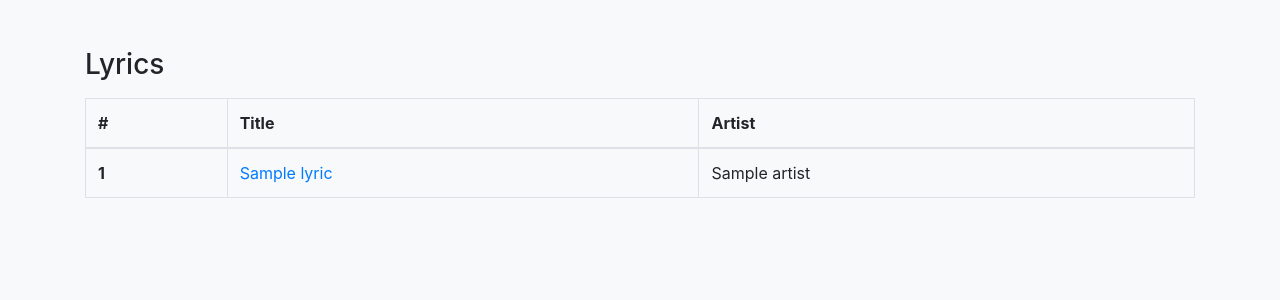
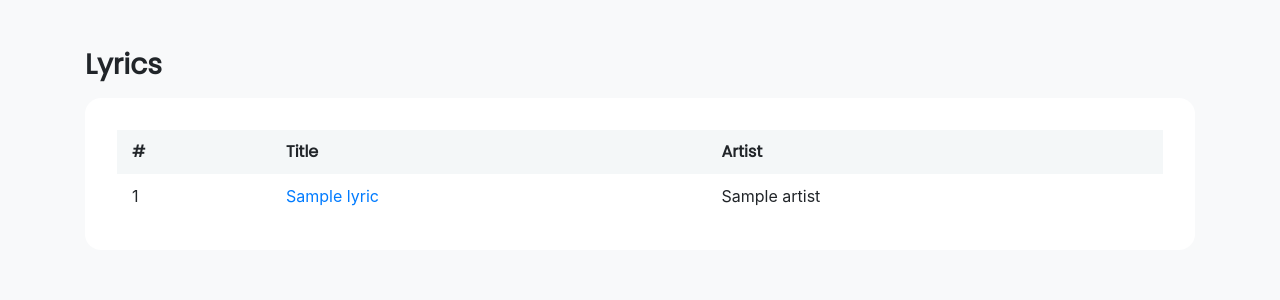
Before and after one commit to itshuien/lyrics-notation, a Django app: template lyrics/templates/lyrics/index.html in a window 1280 px wide. Shown: the top 300 px of the page. Run offline with Django 3.2, Linux system fonts and the light colour scheme; the template is opened without the code that fills it: most values are stand-ins (such as "Sample title", 1, 10 or a date in 2020); data that the repository does not hold is empty; style sheets or scripts are compiled from the project's sources; some libraries are stand-ins or nearby versions.

Commit message:
Update lyrics index page design and title text styles

```diff
--- a/lyrics/static/lyrics/styles/main.scss
+++ b/lyrics/static/lyrics/styles/main.scss
@@ -16,6 +16,27 @@
 @font-face {
   font-family: 'Poppins-Regular';
   src: url('../fonts/Poppins-Regular.ttf') format('truetype');
+}
+
+.title {
+  font-family: 'Poppins-Regular';
+  font-weight: bold;
+}
+
+#lyrics-table-container {
+  background: #ffffff;
+  padding: 2rem;
+  border-radius: 1rem;
+
+  table {
+    th {
+      font-family: 'Poppins-Regular';
+      background-color: #f4f7f8;
+    }
+
+    th, td { padding: 10px 15px; }
+    tr:hover { background-color: #f2f8ff; }
+  }
 }
 
 #lyric-page {
@@ -48,6 +69,7 @@
 #notation-toolbar {
   background: #ffffff;
   padding: 10px;
+  margin-bottom: .75rem;
   border-radius: .25rem;
   display: flex;
   justify-content: space-between;
--- a/lyrics/templates/lyrics/index.html
+++ b/lyrics/templates/lyrics/index.html
@@ -1,9 +1,10 @@
 {% extends "index.html" %}
 
 {% block content %}
-<h3 class="mb-3">Lyrics</h3>
+<h3 class="title mb-3">Lyrics</h3>
 
-<table class="table table-bordered">
+<div id="lyrics-table-container">
+  <table id="lyrics-table" style="width: 100%">
     <thead>
       <tr>
         <th scope="col">#</th>
@@ -14,11 +15,12 @@
     <tbody>
       {% for lyric in lyrics %}
         <tr>
-        <th scope="row">{{ lyric.id }}</th>
+          <td scope="row">{{ lyric.id }}</td>
           <td><a href="{% url 'lyrics:show' lyric.id %}">{{ lyric.title }}</a></td>
           <td>{{ lyric.artist }}</td>
         </tr>
       {% endfor %}
     </tbody>
   </table>
+</div>
 {% endblock %}
--- a/lyrics/templates/lyrics/notation_toolbar.html
+++ b/lyrics/templates/lyrics/notation_toolbar.html
@@ -1,4 +1,4 @@
-<div id="notation-toolbar" class="mb-3">
+<div id="notation-toolbar">
   <div class="d-flex">
     <div class="dropdown">
       <button id="lyric-view-mode" class="btn dropdown-toggle px-3" data-toggle="dropdown" aria-haspopup="true" aria-expanded="false">Edit mode</button>
--- a/lyrics/templates/lyrics/show.html
+++ b/lyrics/templates/lyrics/show.html
@@ -22,7 +22,7 @@
 <div id="lyric-page">
   <div id="header">
     <a href="{% url 'lyrics:index' %}">Back to lyrics</a>
-    <h3 class="mt-3">{{ lyric.title }}</h3>
+    <h3 class="title mt-3">{{ lyric.title }}</h3>
     <div class="text-secondary">{{ lyric.artist }}</div>
   </div>
 
```
Lines whose indentation alone changed are shown as unchanged.
